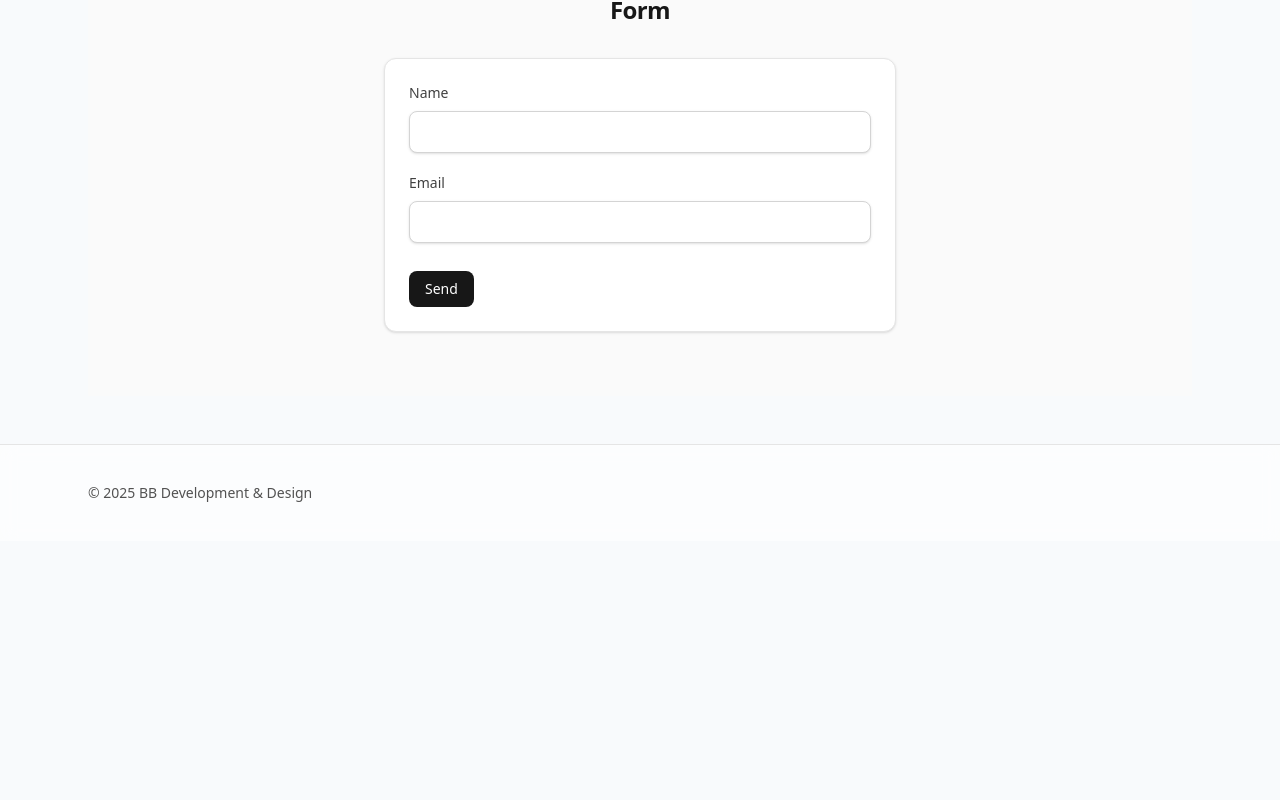
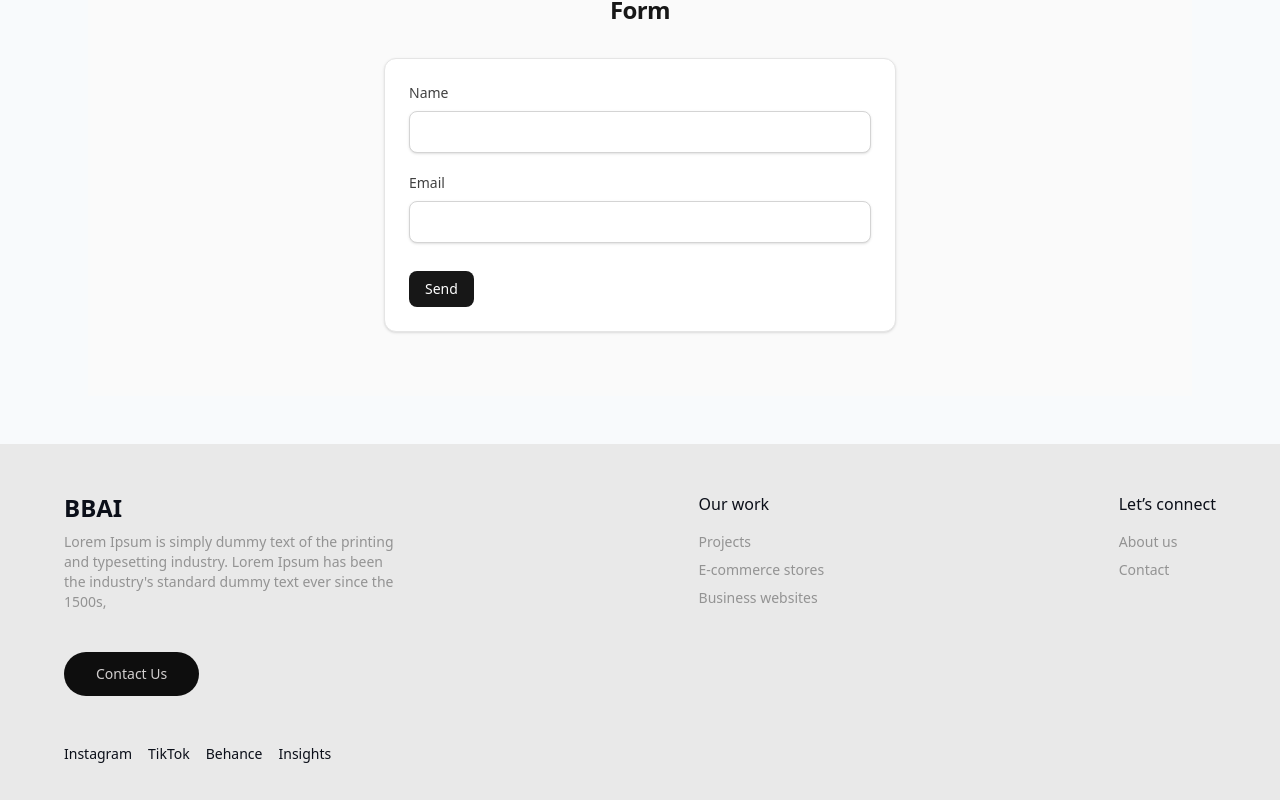
Before and after one commit to Bednar8/bb, a Next.js app: page / in a window 1280 px wide. Shown: the part 635-1435 px from the top of the page. Before the commit the page ends 1176 px from the top, so only its background shows below. Built offline with nearby package versions, Linux system fonts and the light colour scheme.

Commit message:
style footer

```diff
--- a/src/app/components/layout/Footer.tsx
+++ b/src/app/components/layout/Footer.tsx
@@ -1,9 +1,87 @@
+import Link from "next/link"
+import Button from "../ui/Button"
+
+const footerItems = [
+	{
+		title: "Our work",
+		items: [
+			{
+				label: "Projects",
+				href: "/projects",
+			},
+			{
+				label: "E-commerce stores",
+				href: "/e-commerce-stores",
+			},
+			{
+				label: "Business websites",
+				href: "/business-websites",
+			},
+		],
+	},
+]
+const footerItems2 = [
+	{
+		title: "Let’s connect",
+		items: [
+			{
+				label: "About us",
+				href: "/about-us",
+			},
+			{
+				label: "Contact",
+				href: "/contact",
+			},
+		],
+	},
+]
+
 export default function Footer() {
-  return (
-    <footer className="border-t border-neutral-200 bg-white/70 backdrop-blur supports-[backdrop-filter]:bg-white/60 dark:border-neutral-800 dark:bg-neutral-900/60">
-      <div className="mx-auto flex h-24 max-w-6xl items-center justify-between px-6 text-sm text-neutral-600 dark:text-neutral-300">
-        <p>© {new Date().getFullYear()} BB Development & Design</p>
-      </div>
-    </footer>
-  );
+	return (
+		<footer className="bg-gray flex flex-col items-center justify-between pt-12 pb-9 text-sm lg:items-start">
+			<div className="flex flex-col  justify-between w-full mx-auto max-w-6xl text-center px-5 lg:flex-row lg:text-left lg:px-0">
+				<div>
+					<h3 className="text-2xl font-bold">BBAI</h3>
+					<p className=" max-w-[340px] mx-auto text-dark-gray mt-2 mb-10">
+						Lorem Ipsum is simply dummy text of the printing and typesetting
+						industry. Lorem Ipsum has been the industry&apos;s standard dummy
+						text ever since the 1500s,
+					</p>
+					<Button>
+						<Link href="/contact">Contact Us</Link>
+					</Button>
+				</div>
+				<div>
+					<h4 className="text-base mb-4 mt-10 lg:mt-0">
+						{footerItems[0].title}
+					</h4>
+					{footerItems[0].items.map((item) => (
+						<p key={item.label} className="mb-2">
+							<Link className="text-dark-gray" href={item.href}>
+								{item.label}
+							</Link>
+						</p>
+					))}
+				</div>
+				<div>
+					<h4 className="text-base mb-4 mt-10 lg:mt-0">
+						{footerItems2[0].title}
+					</h4>
+					{footerItems2[0].items.map((item) => (
+						<p key={item.label} className="mb-2">
+							<Link className="text-dark-gray" href={item.href}>
+								{item.label}
+							</Link>
+						</p>
+					))}
+				</div>
+			</div>
+			<div className="flex gap-4 mt-12 max-w-6xl mx-auto w-full justify-center lg:justify-start">
+				<Link href="/">Instagram</Link>
+				<Link href="/">TikTok</Link>
+				<Link href="/">Behance</Link>
+				<Link href="/">Insights</Link>
+			</div>
+		</footer>
+	)
 }
--- a/src/app/components/ui/Button.tsx
+++ b/src/app/components/ui/Button.tsx
@@ -0,0 +1,7 @@
+export default function Button({children}: {children: React.ReactNode}) {
+	return (
+		<button className="bg-dark px-8 py-3 text-light-gray cursor-pointer rounded-[100px]">
+			{children}
+		</button>
+	)
+}
--- a/src/app/globals.css
+++ b/src/app/globals.css
@@ -17,6 +17,8 @@
 	--color-primary: #171717;
 	--color-dark: #0e0e0e;
 	--color-light-gray: #d2cfcf;
+	--color-dark-gray: #939393;
+	--color-gray: #e9e9e9;
 	--text-xs: 0.8125rem;
 }
 
```
